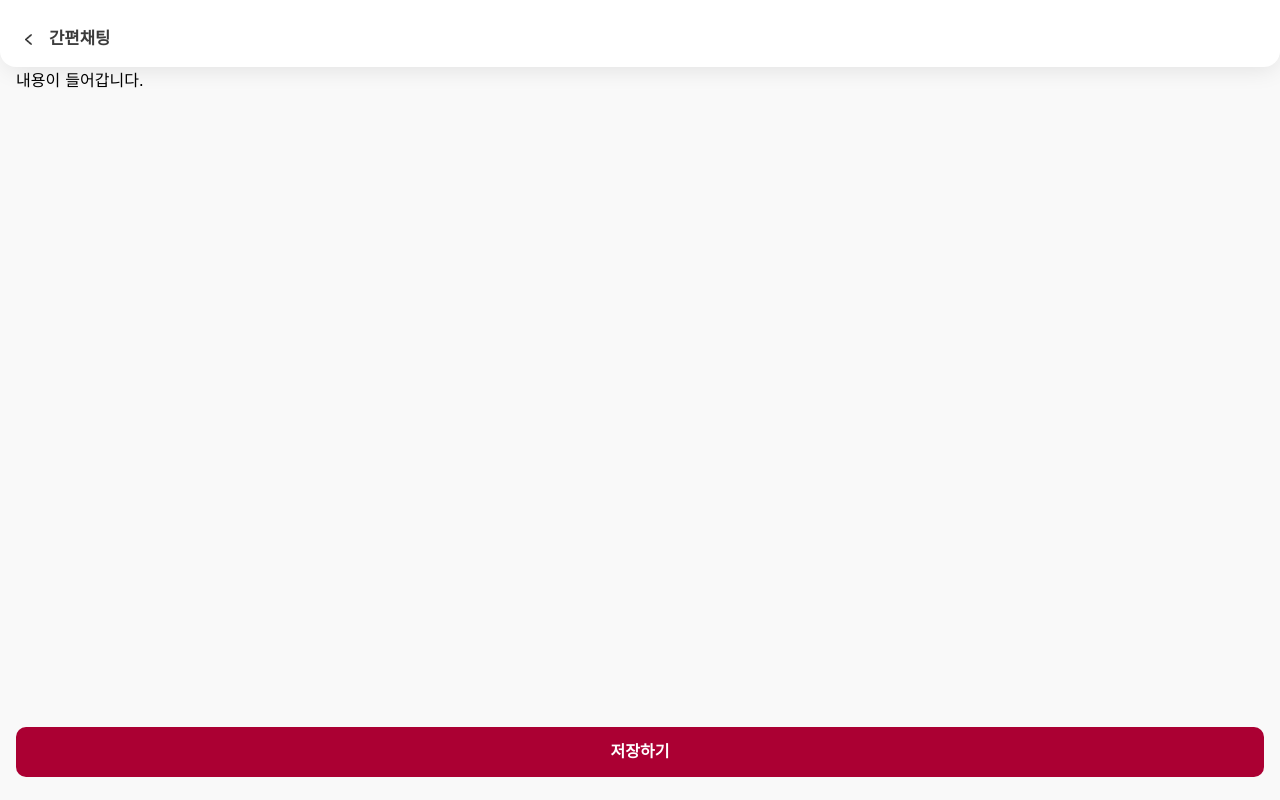
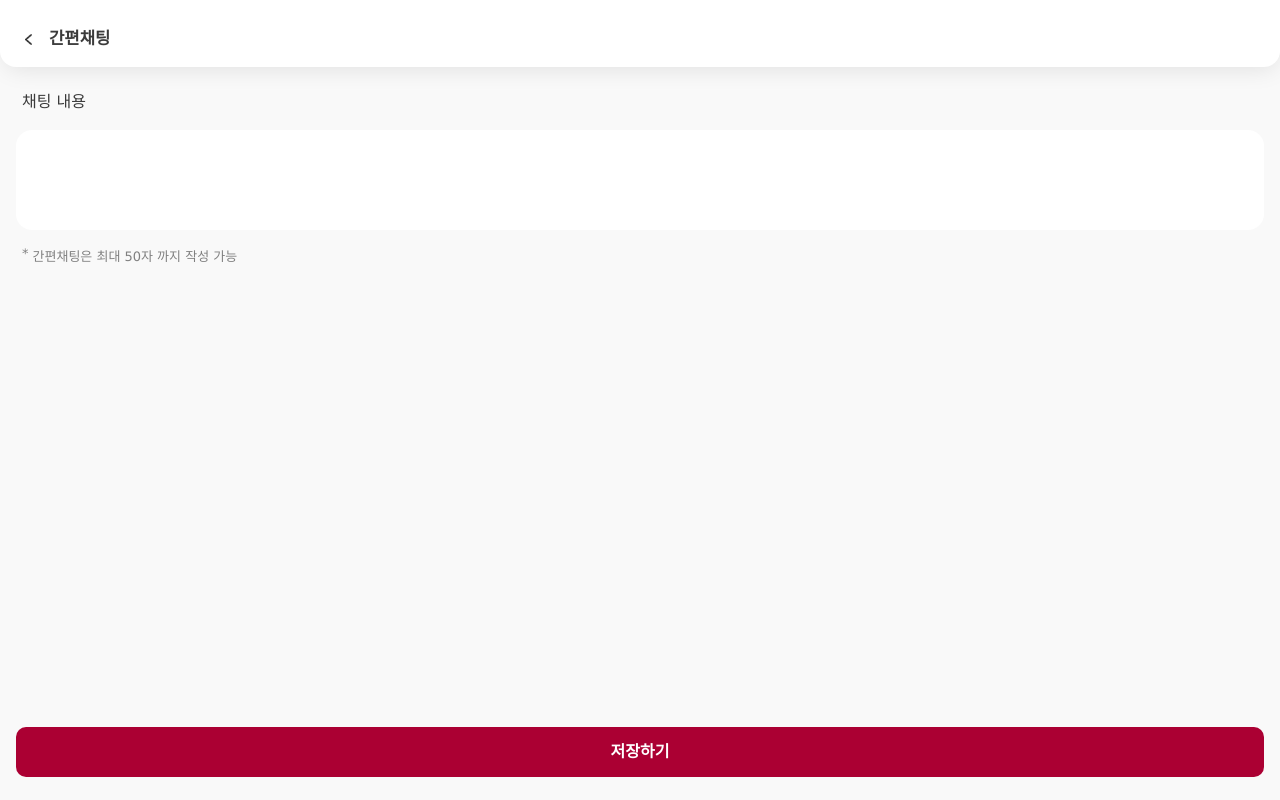
Before and after one commit to kik87827/woodong, a website: page src/simple_chatting_03.html in a window 1280 px wide. Drawn offline with nearby package versions, Linux system fonts and the light colour scheme; files that its build step writes are made by us from their sources; files whose address does not match are found by name; a web font is replaced by a local one.

Commit message:
진행중11

```diff
--- a/src/scss/_contents.scss
+++ b/src/scss/_contents.scss
@@ -349,7 +349,10 @@ select.form_select{
     &:disabled{background-color:#f7f7f7;color:#999999;;opacity:1;}
 }
 
-textarea.form_ta{font-family: 'Noto Sans KR';width:100%;height:rem(100);resize:none;padding:rem(14);border:1px solid #d8d8d8;font-weight:500;border-radius:rem(8);font-size:rem(14);box-sizing: border-box;}
+.form_ta_wrap{}
+textarea.form_ta{font-family: 'Noto Sans KR';width:100%;height:rem(100);resize:none;vertical-align:top;padding:rem(14);border:1px solid #d8d8d8;font-weight:500;border-radius:rem(8);font-size:rem(14);box-sizing: border-box;
+    &.type2{border-radius:rem(16);border:0;}
+}
 .inline_form{display:flex;align-items: center;margin:0 rem(-6.5);}
 .inline_cols{flex:1;margin:0 rem(6.5);}
 .inline_cols .form_input{}
@@ -457,6 +460,17 @@ input.control_props:checked + .control_props_label:after{left:rem(24)}
     &.ico_modify{background-position:0 0;}
     &.ico_delete{background-position:0 100%;}
 }
+.midform{}
+.midform_title_row{padding:0 rem(6) rem(20);}
+.midform_title{font-size:rem(16);line-height:1;font-weight:500;color:#3b3b3b;}
+.midform_content_row{}
+.form_in_guide{margin:rem(16) rem(6) 0;color:#808080;font-size:rem(13);}
+.indent_para{display:flex;}
+.indent_bullet{flex:0;white-space: nowrap;margin-right:rem(4);}
+.indent_text{}
+
+
+
 
 /* 공통 popup */
 .popup_wrap{position:fixed;top:0;left:0;width:100%;height:100%;z-index:100000;display:none;align-items: center;justify-content: center;min-width:rem(280);overflow:hidden;flex-wrap:wrap;}
--- a/src/scss/_layout.scss
+++ b/src/scss/_layout.scss
@@ -75,6 +75,7 @@ html:not(.touchmode) ::-webkit-scrollbar-track {background-color: transparent;bo
 
 .middle_wrap{padding:0 rem(16) rem(66.66);box-sizing: border-box;
     &.type2{padding-left:0;padding-right:0;}
+    &.type3{padding-top:rem(27);}
 }
 .has_topbg{
     position:relative;
--- a/src/simple_chatting_03.html
+++ b/src/simple_chatting_03.html
@@ -12,8 +12,14 @@
 					</div>
 				</div>
 			</header>
-			<section class="middle_wrap">
-				내용이 들어갑니다.
+			<section class="middle_wrap type3">
+				<div class="midform">
+					<div class="midform_title_row"><p class="midform_title">채팅 내용</p></div>
+					<div class="midform_content_row">
+						<div class="form_ta_wrap"><textarea rows="10" cols="10" class="form_ta type2"></textarea></div>
+						<p class="form_in_guide indent_para"><span class="indent_bullet">*</span><span class="indent_text">간편채팅은 최대 50자 까지 작성 가능</span></p>
+					</div>
+				</div>
 			</section>
 			<div class="bottom_layer_wrap type2">
 				<div class="btn_submit_box_wrap">
```
Also changed, not shown: src/codinglist.html (+1 -1 lines), dist/assets/css/style.css, dist/codinglist.html, dist/simple_chatting_03.html.
